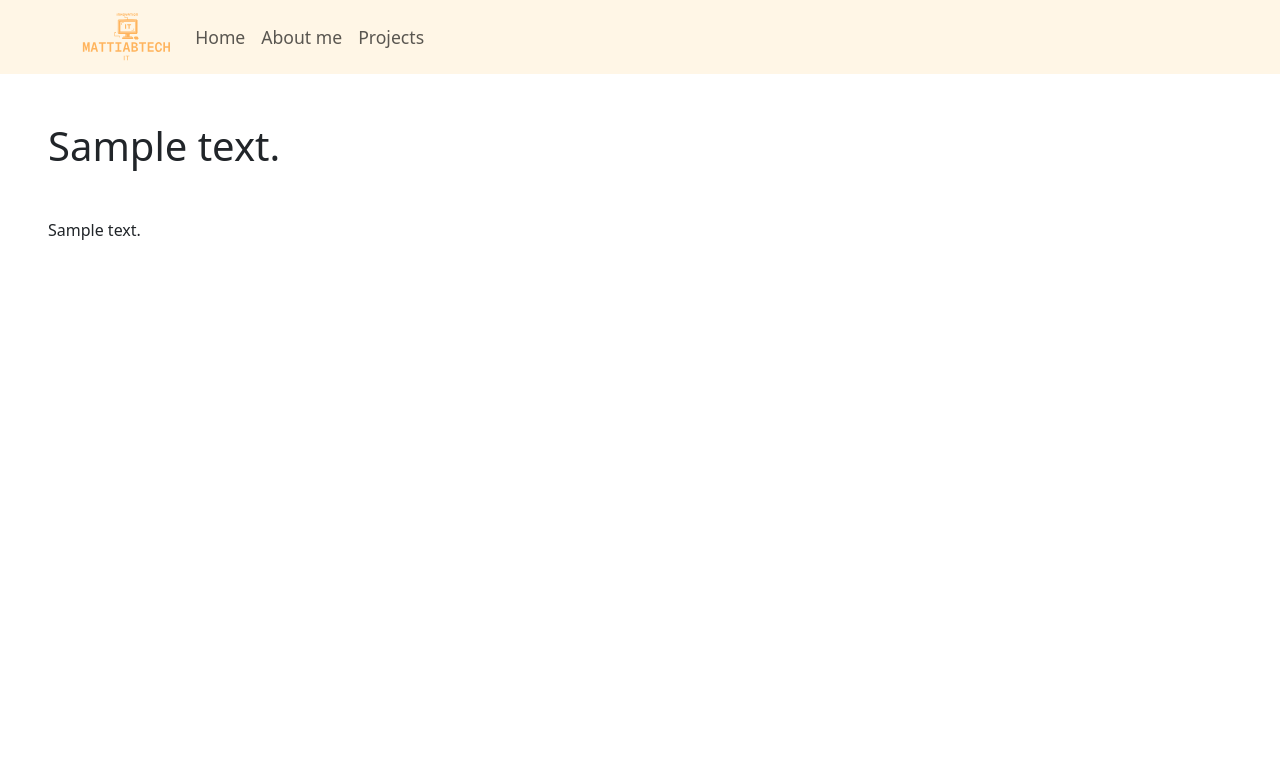
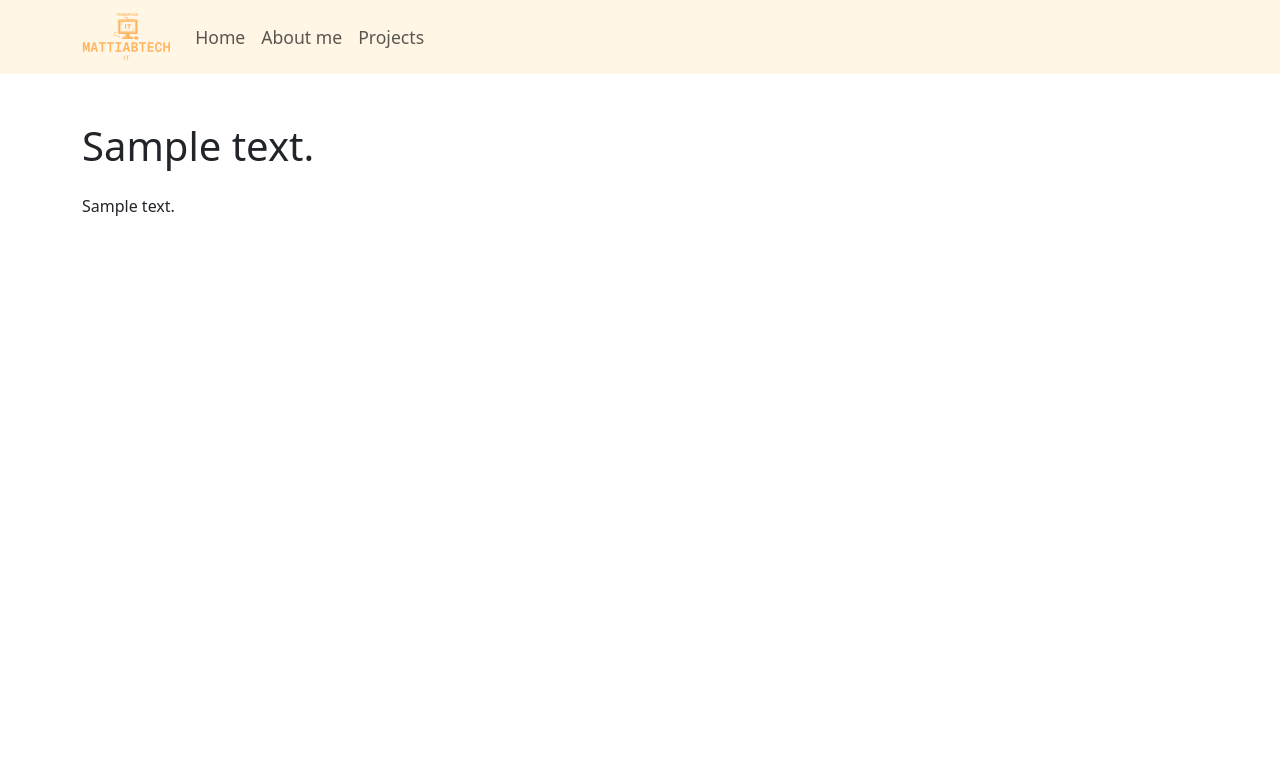
Before and after one commit to mattiabotto/cs50-final-project, a Flask app: template templates/about.html in a window 1280 px wide. Shown: the top 767 px of the page. Run offline with Flask 3, Linux system fonts and the light colour scheme; the template is opened without the code that fills it: most values are stand-ins (such as "Sample title", 1, 10 or a date in 2020); some libraries are stand-ins or nearby versions.

Commit message:
Fix some layout problems

```diff
--- a/templates/about.html
+++ b/templates/about.html
@@ -3,6 +3,8 @@
 {% block title %}About me{% endblock %}
 
 {% block main %}
-<h1 class="mb-5">{{ content.title.content }}</h1>
-<p>{{ content.biography.content }}</p>
+<div class="container py-3 py-sm-5">
+  <h1 class="mb-4">{{ content.title.content }}</h1>
+  <p>{{ content.biography.content }}</p>
+</div>
 {% endblock %}
--- a/templates/layout.html
+++ b/templates/layout.html
@@ -46,7 +46,7 @@
     </nav>
   </header>
 
-  <main class="p-5">
+  <main>
     {% block main %}
 
     {% endblock %}
```
